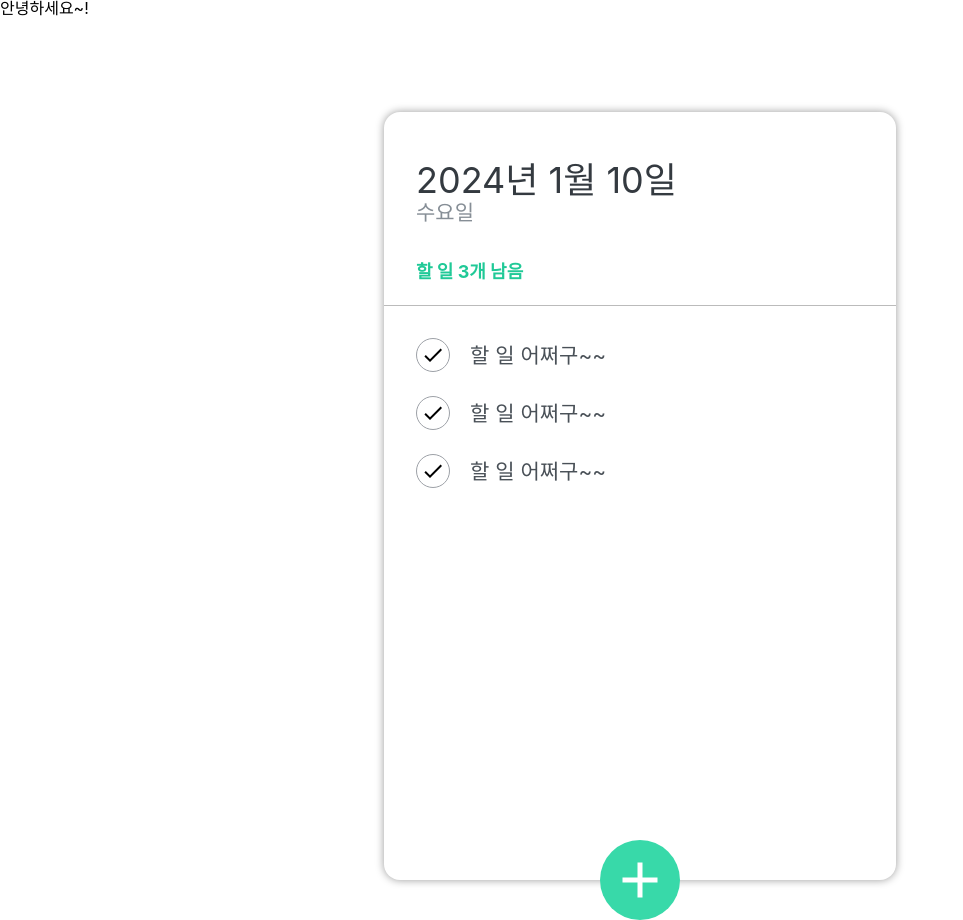
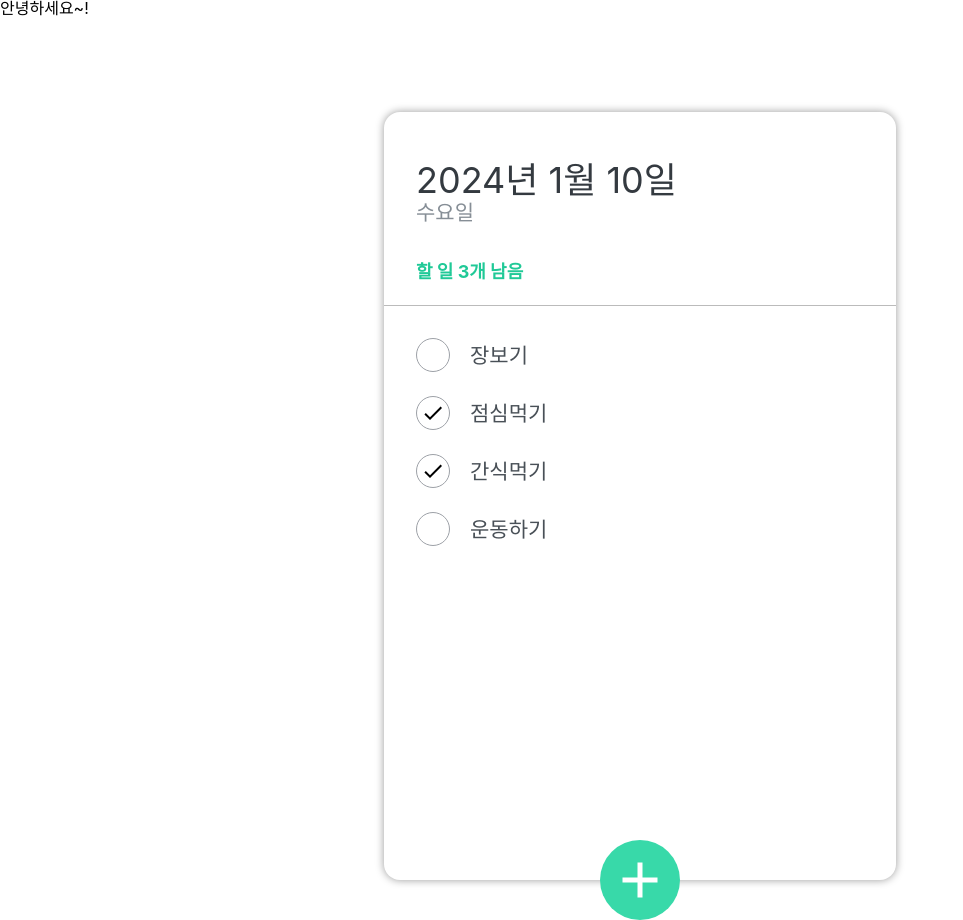
Before and after one commit to YoungHeeSo/todo-react-app202401, a React (Create React App) app: page / in a window 1280 px wide. Shown: the whole page, without its empty margins (0-963 px from the left). Built offline with nearby package versions, Linux system fonts and the light colour scheme.

Commit message:
TodoTemplate 코드 정리

```diff
--- a/public/index.html
+++ b/public/index.html
@@ -10,6 +10,7 @@
       content="Web site created using create-react-app"
     />
     <link rel="apple-touch-icon" href="%PUBLIC_URL%/logo192.png" />
+
     <!— reset css —>
     <link rel="stylesheet" href="https://cdn.jsdelivr.net/npm/reset-css@5.0.1/reset.min.css">
     <!--
--- a/src/component/TodoItem.js
+++ b/src/component/TodoItem.js
@@ -2,13 +2,18 @@
 import {MdDelete, MdDone} from "react-icons/md";
 import './scss/TodoItem.scss';
 
-const TodoItem = () => {
+const TodoItem = ({ item }) => {
+
+    const {title, done} = item;
+
+    // console.log(props);
+
     return (
         <li className='todo-list-item'>
             <div className='check-circle'>
-                <MdDone />
+                {done && <MdDone/>}
             </div>
-            <span className='text'>할 일 어쩌구~~</span>
+            <span className='text'>{title}</span>
             <div className='remove'>
                 <MdDelete />
             </div>
--- a/src/component/TodoMain.js
+++ b/src/component/TodoMain.js
@@ -4,11 +4,58 @@
 import TodoItem from "./TodoItem";
 
 const TodoMain = () => {
+
+    const todoList = [
+        {
+            id: 1,
+            title: '장보기',
+            done: false
+        },
+        {
+            id: 2,
+            title: '점심먹기',
+            done: true
+        },
+        {
+            id: 3,
+            title: '간식먹기',
+            done: true
+        },
+        {
+            id: 4,
+            title: '운동하기',
+            done: false
+        },
+    ]
+
+    /*const todoList = [
+        {
+            id: 1,
+            title: '장보기',
+            done: false
+        },
+        {
+            id: 2,
+            title: '점심먹기',
+            done: true
+        },
+        {
+            id: 3,
+            title: '간식먹기',
+            done: true
+        },
+        {
+            id: 4,
+            title: '운동하기',
+            done: false
+        },
+    ]*/
+
     return (
         <ul className='todo-list'>
-            <TodoItem />
-            <TodoItem />
-            <TodoItem />
+            {
+                todoList.map(todo => <TodoItem key={todo.id} item={todo} />)
+            }
         </ul>
     );
 };
--- a/src/component/TodoTemplate.js
+++ b/src/component/TodoTemplate.js
@@ -10,9 +10,7 @@
     return(
         <div className='TodoTemplate'>
             <TodoHeader />
-
             <TodoMain />
-
             <TodoInput />
         </div>
     );
```
